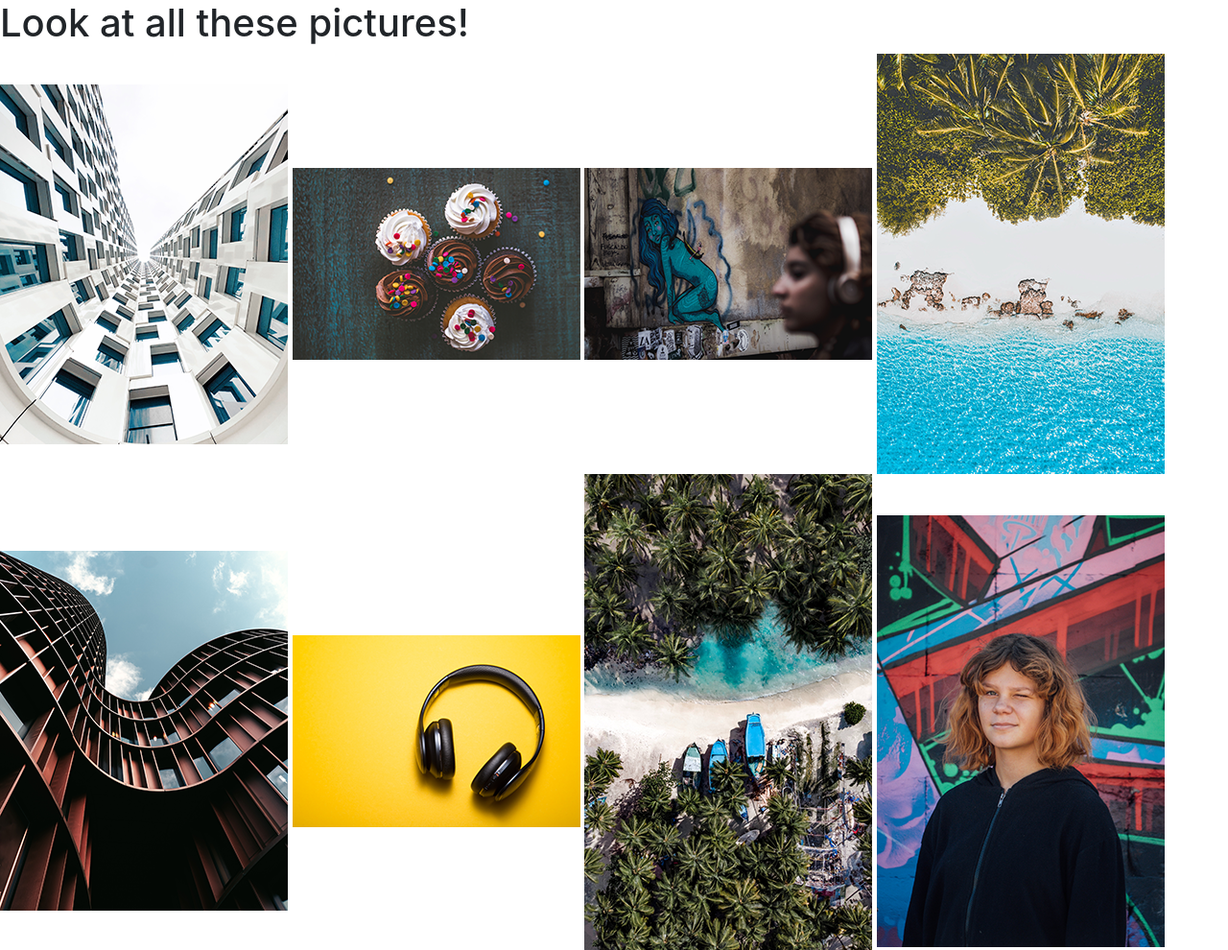
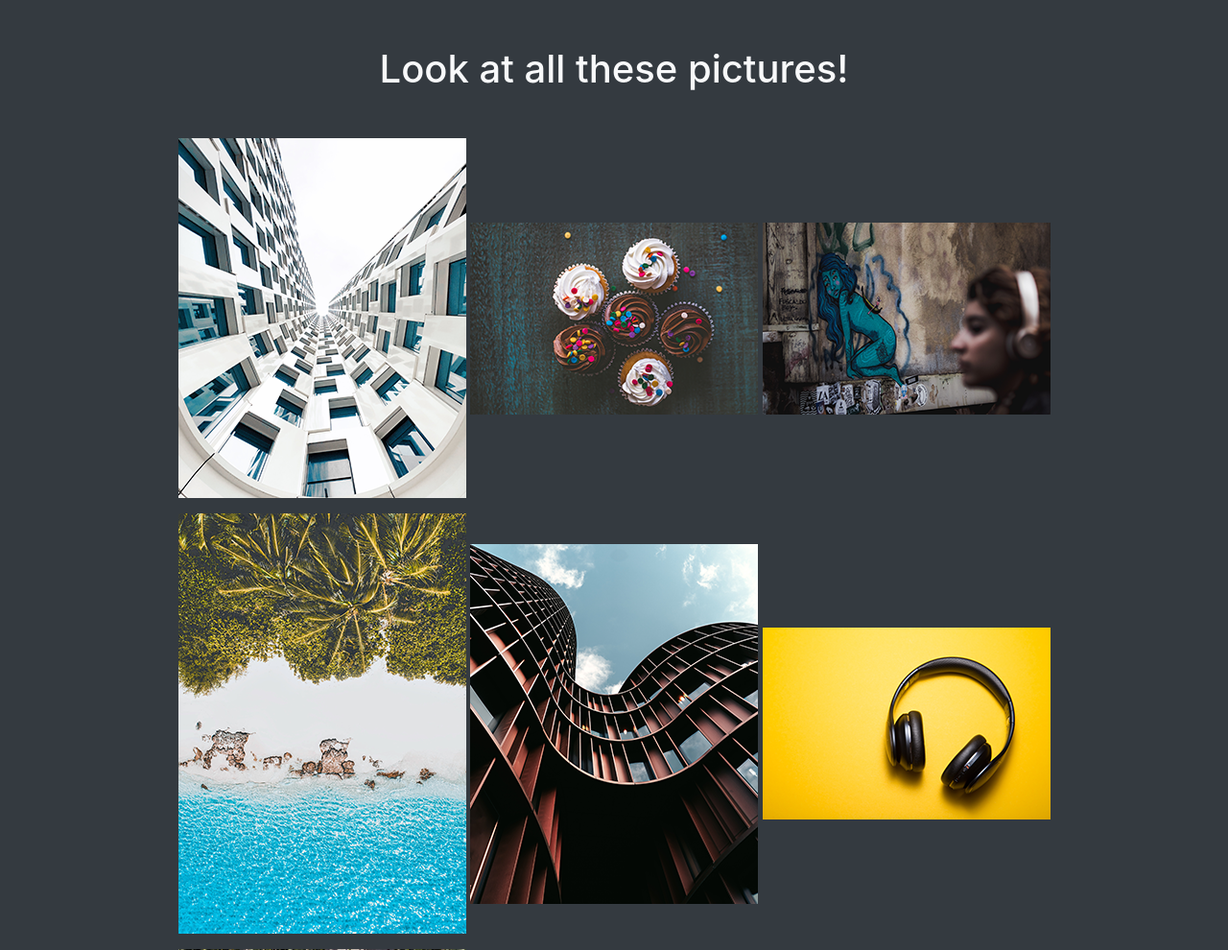
Before and after one commit to SeltzerFan24/m2-hw2-stanley-ezra, a plain HTML site: page index.html in a window 1280 px wide. Shown: the top 990 px of the page at 96% size. Drawn offline with nearby package versions, Linux system fonts and the light colour scheme.

Commit message:
style small version with margins, colors

```diff
--- a/index.html
+++ b/index.html
@@ -13,19 +13,22 @@
     <title>Assignment 2</title>
 </head>
 
-<body>
-    <h1>Look at all these pictures!</h1>
+<body class="text-center bg-dark">
+    <h1 class="mt-5 mb-5 text-light">Look at all these pictures!</h1>
 
-    <img src="img\hw2-image1.png" class="img-fluid" title="white building with blue windows" alt="ground view of white building with blue windows">
-    <img src="img\hw2-image2.png" class="img-fluid" title="five cupcakes" alt="three vanilla frosted cupcakes and two with chocolate frosting">
-    <img src="img\hw2-image3.png" class="img-fluid" title="woman in front of graffiti" alt="woman with headphones in front of gray wall with graffiti of long haired blue woman">
-    <img src="img\hw2-image4.png" class="img-fluid" title="overhead shot of beach" alt="overhead shot of beach with green foliage, sand with rocks, and clear blue ocean">
-    <img src="img\hw2-image5.png" class="img-fluid" title="curvy building" alt="ground view of curvy brown building and blue sky">
-    <img src="img\hw2-image6.png" class="img-fluid" title="headphones" alt="headphones on yellow surface">
-    <img src="img\hw2-image7.png" class="img-fluid" title="overhead shot of beach with boats" alt="overhead shot of green foliage on top and bottom sides, beach with three boats in cneter">
-    <img src="img\hw2-image8.png" class="img-fluid" title="person with nice hair" alt="white person with medium length brown hair and a black jacket standing in front of colorful graffiti">
-    <img src="img\hw2-image9.png" class="img-fluid" title="overhead shot of beach" alt="overhead shot of beach with rocks jutting out of the water">
+    <div class="container text-center">
 
+        <img src="img\hw2-image1.png" class="img-fluid mb-3" title="white building with blue windows" alt="ground view of white building with blue windows">
+        <img src="img\hw2-image2.png" class="img-fluid mb-3" title="five cupcakes" alt="three vanilla frosted cupcakes and two with chocolate frosting">
+        <img src="img\hw2-image3.png" class="img-fluid mb-3" title="woman in front of graffiti" alt="woman with headphones in front of gray wall with graffiti of long haired blue woman">
+        <img src="img\hw2-image4.png" class="img-fluid mb-3" title="overhead shot of beach" alt="overhead shot of beach with green foliage, sand with rocks, and clear blue ocean">
+        <img src="img\hw2-image5.png" class="img-fluid mb-3" title="curvy building" alt="ground view of curvy brown building and blue sky">
+        <img src="img\hw2-image6.png" class="img-fluid mb-3" title="headphones" alt="headphones on yellow surface">
+        <img src="img\hw2-image7.png" class="img-fluid mb-3" title="overhead shot of beach with boats" alt="overhead shot of green foliage on top and bottom sides, beach with three boats in cneter">
+        <img src="img\hw2-image8.png" class="img-fluid mb-3" title="person with nice hair" alt="white person with medium length brown hair and a black jacket standing in front of colorful graffiti">
+        <img src="img\hw2-image9.png" class="img-fluid mb-3" title="overhead shot of beach" alt="overhead shot of beach with rocks jutting out of the water">
+
+    </div>
 
     <!-- Optional JavaScript -->
     <!-- jQuery first, then Popper.js, then Bootstrap JS -->
```
